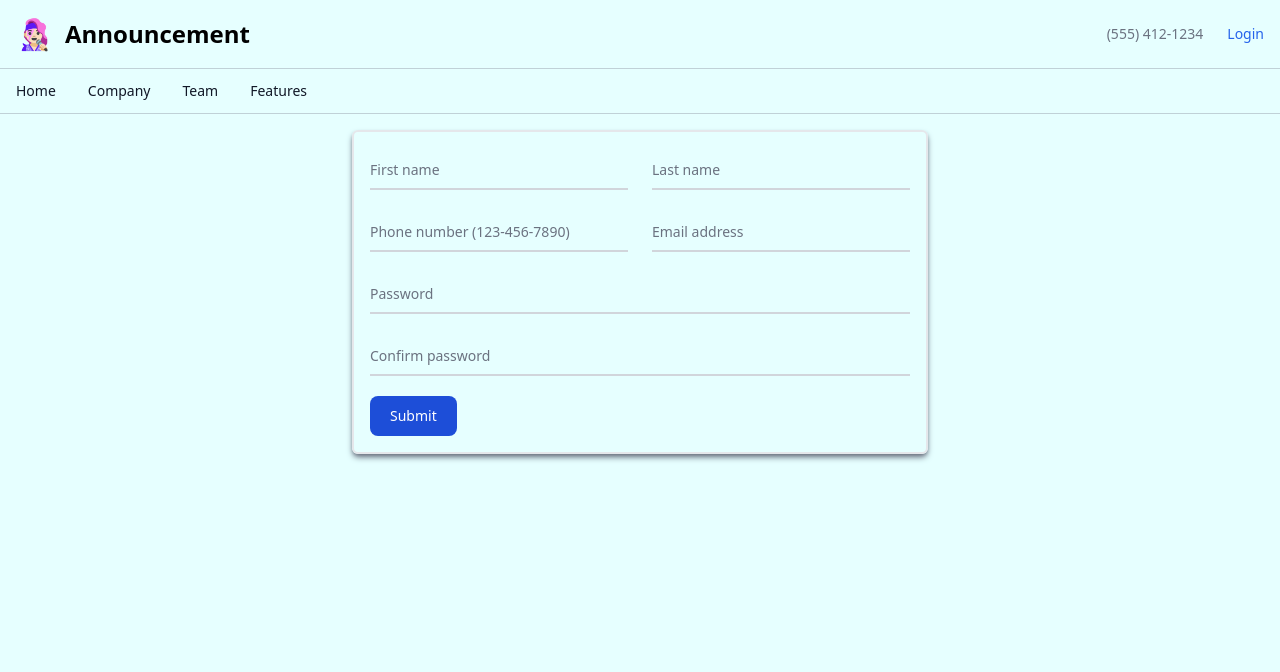
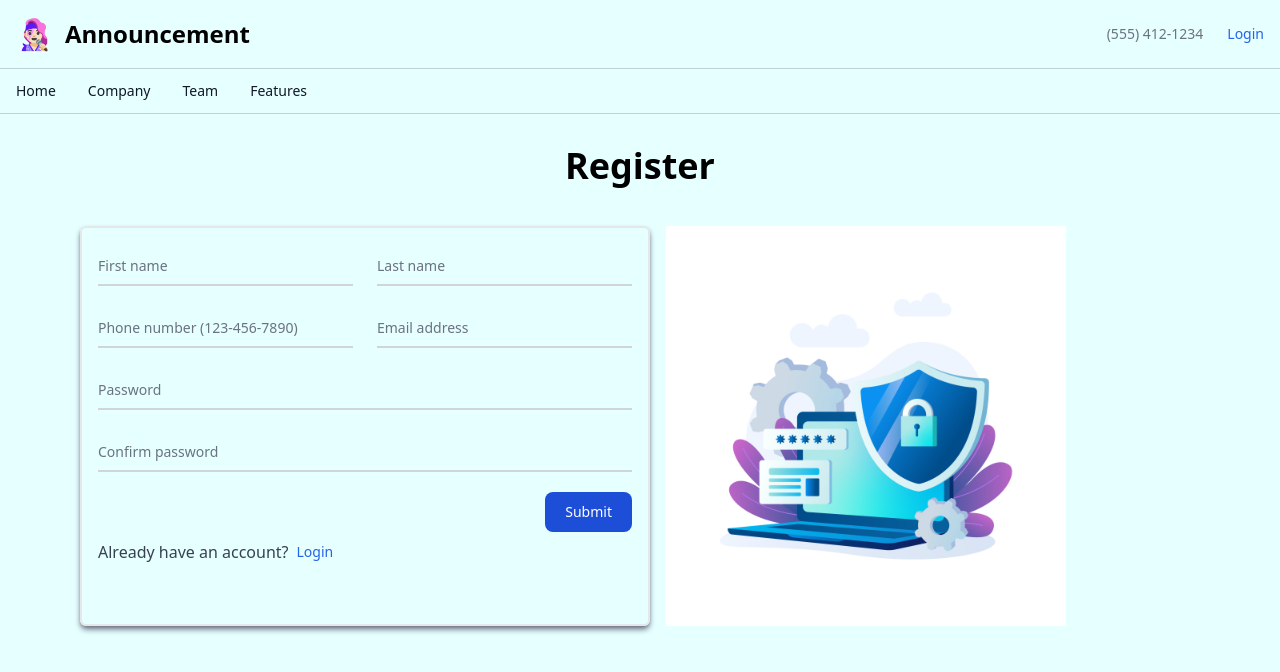
Before and after one commit to rch28/announcement-app, a Next.js app: page /register in a window 1280 px wide. Shown: the top 672 px of the page. Built offline with nearby package versions, Linux system fonts and the light colour scheme.

Commit message:
register page

```diff
--- a/src/app/(auth)/register/page.jsx
+++ b/src/app/(auth)/register/page.jsx
@@ -1,9 +1,10 @@
-"use client"
+"use client";
 
+import Image from "next/image";
 import { useState } from "react";
 import toast from "react-hot-toast";
-
-
+import { auth } from "../../../../public";
+import Link from "next/link";
 const Register = () => {
   const [fName, setFName] = useState("");
   const [lName, setLName] = useState("");
@@ -14,26 +15,31 @@ const Register = () => {
 
   const handleSubmit = (e) => {
     e.preventDefault();
-    const newPromise= new Promise((resolve, reject) => {
-      const num=10;
-      if(num==10){
+    const newPromise = new Promise((resolve, reject) => {
+      const num = 10;
+      if (num == 10) {
         resolve();
-      }else{
+      } else {
         reject();
       }
-    })
+    });
 
-    toast.promise(newPromise,{
+    toast.promise(newPromise, {
       loading: "Loading...",
       success: "Success!",
-      error: "Failed!"
-    } )
+      error: "Failed!",
+    });
 
     console.log("Form submitted");
-  }
+  };
   return (
-    <div className="p-4">
-      <form className="max-w-xl mx-auto border-2 p-4 rounded-md shadow-md shadow-gray-500" onSubmit={handleSubmit}>
+    <div className="p-4 mt-4">
+      <h1 className="text-4xl font-bold text-center pb-10">Register</h1>
+      <div className=" flex justify-between gap-4">
+        <form
+          className=" flex-1 mx-auto border-2 p-4 rounded-md shadow-md shadow-gray-500"
+          onSubmit={handleSubmit}
+        >
           <div className="grid md:grid-cols-2 md:gap-6">
             <div className="relative z-0 w-full mb-5 group">
               <input
@@ -138,13 +144,29 @@ const Register = () => {
             </label>
           </div>
 
+          <div className="flex justify-end">
           <button
             type="submit"
             className="text-white bg-blue-700 hover:bg-blue-800 focus:ring-4 focus:outline-none focus:ring-blue-300 font-medium rounded-lg text-sm w-full sm:w-auto px-5 py-2.5 text-center dark:bg-blue-600 dark:hover:bg-blue-700 dark:focus:ring-blue-800"
           >
             Submit
           </button>
+
+          </div>
+          <div className="mt-2 text-gray-700 flex gap-2 items-center">
+            <h1>
+            Already have an account?
+
+            </h1>
+            <Link href={"/login"} className="text-sm  text-blue-600 dark:text-blue-500 hover:underline">
+              Login
+            </Link>
+          </div>
         </form>
+        <div className=" hidden md:flex flex-1">
+          <Image src={auth} height={400} width={400}  priority alt="auth"  />
+        </div>
+      </div>
     </div>
   );
 };
```
Lines whose indentation alone changed are shown as unchanged.
